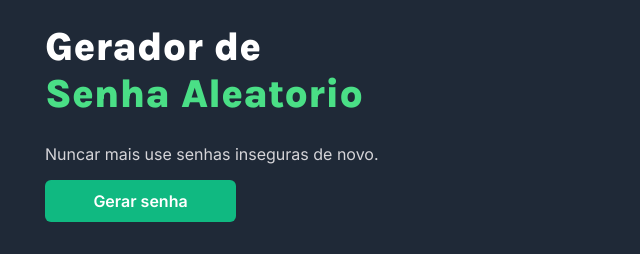
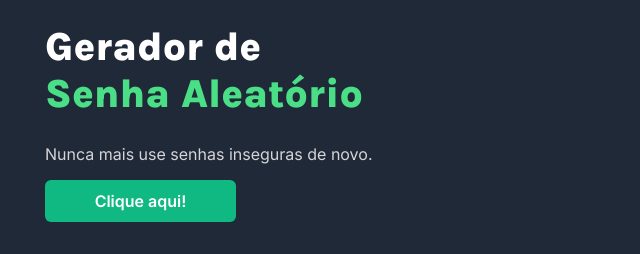
Before and after one commit to JoseNepo/geradordesenhas, a plain HTML site: page index.html in a window 1280 px wide. Shown: the part 169-423 px from the top of the page, 320-960 px from the left. Drawn offline with Linux system fonts and the light colour scheme.

Commit message:
erros de digtação

```diff
--- a/index.html
+++ b/index.html
@@ -11,9 +11,9 @@
 </head>
 <body>
     <div id="hero">
-        <h1 id="title">Gerador de <br><Span>Senha Aleatorio</Span></h1>
-        <p id="subtitle">Nuncar mais use senhas inseguras de novo.</p>
-        <button class="btn-style" id="generate-password">Gerar senha</button>
+        <h1 id="title">Gerador de <br><Span>Senha Aleatório</Span></h1>
+        <p id="subtitle">Nunca mais use senhas inseguras de novo.</p>
+        <button class="btn-style" id="generate-password">Clique aqui!</button>
         <div id="result">
             <p class="password-style" id="random-password1"></p>
             <p class="password-style" id="random-password2"></p>
```
